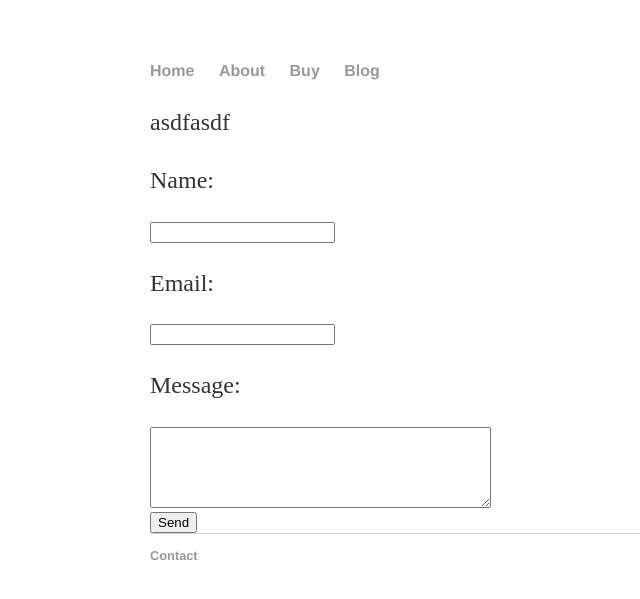
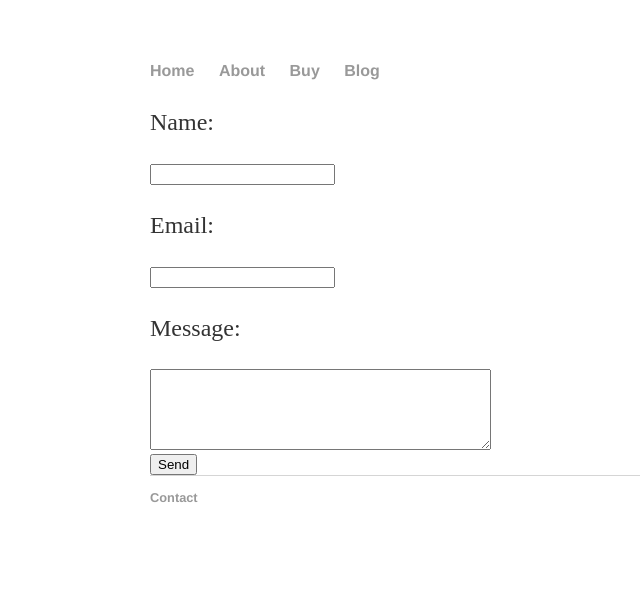
Before and after one commit to JustGamingLTD/justgamingltd.github.io2, a Jekyll site: the page built from contact/index.html, in a window 1280 px wide. Shown: the top 599 px of the page, without its empty margins (42-682 px from the left). Built offline with Jekyll 4.4.1, drawn with Linux system fonts in a browser that asks for light colours.

Commit message:
Update index.html

```diff
--- a/contact/index.html
+++ b/contact/index.html
@@ -3,9 +3,7 @@ layout: default
 title: Space Wars - Ship Battles
 ---
 
-<div class="blurb">
-    <p>asdfasdf</p>
-</div>
+
 
 <div class="blurb">
 <form action="//formspree.io/accounts@justgamingltd.nl" method="POST">
```
